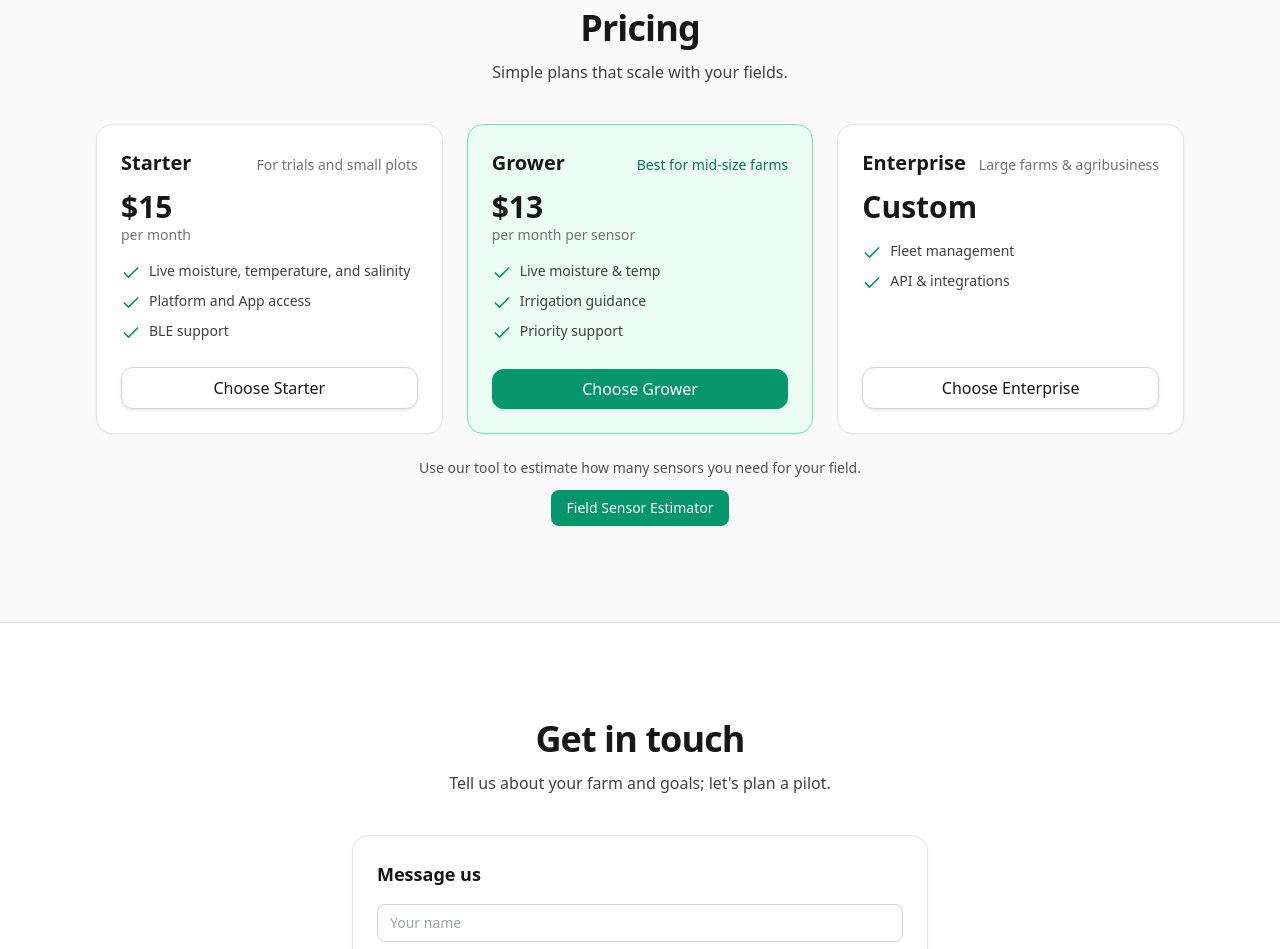
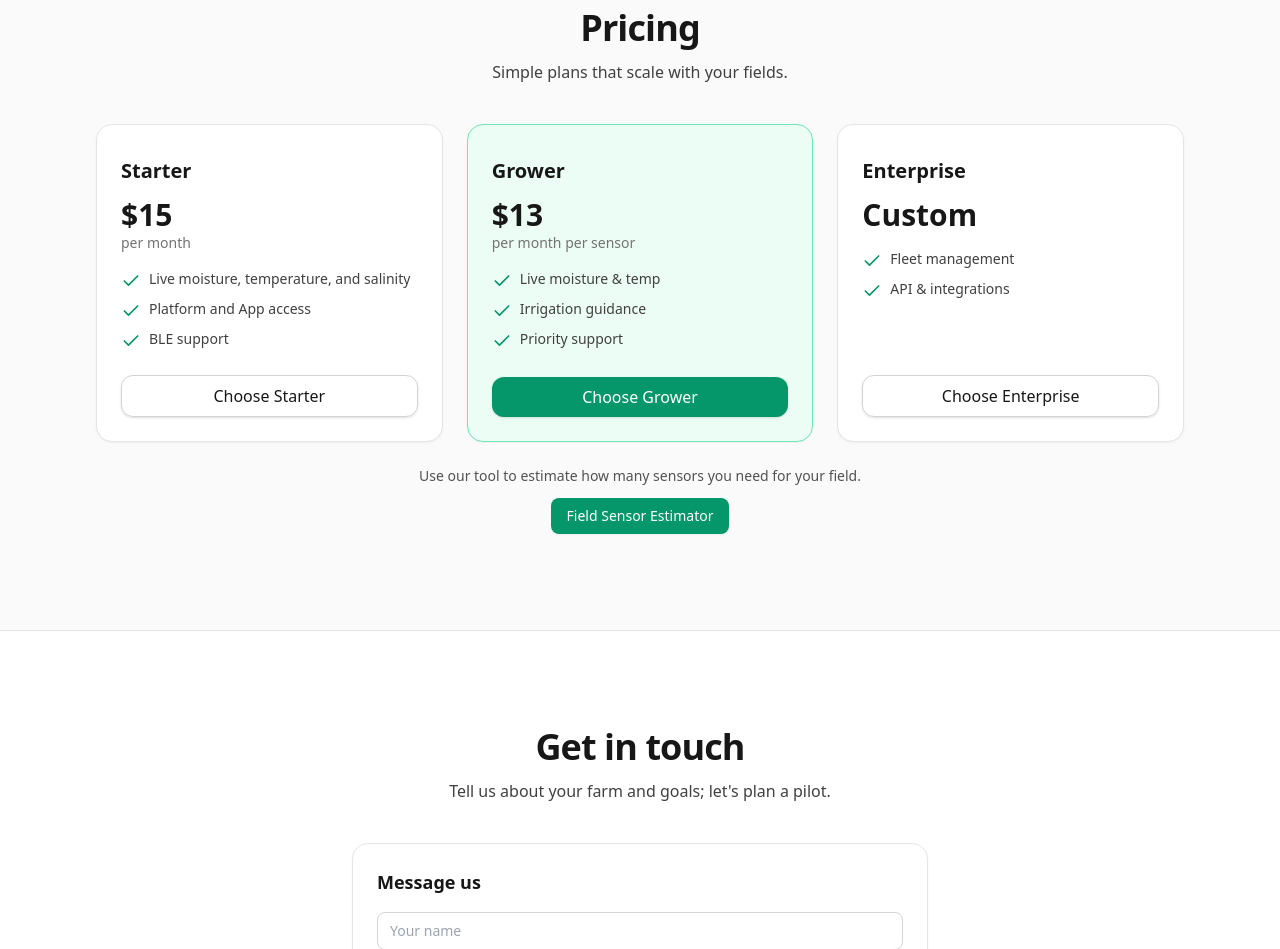
Before and after one commit to Aradina-eg/aradina-website, a React (Vite) app: page / in a window 1280 px wide. Shown: the part 1200-2149 px from the top of the page. Built offline with nearby package versions, Linux system fonts and the light colour scheme.

Commit message:
features

```diff
--- a/src/components/PricingCard.jsx
+++ b/src/components/PricingCard.jsx
@@ -8,16 +8,19 @@ const PricingCard = ({ plan }) => (
         : "border-neutral-200 bg-white"
     } p-6 shadow-sm`}
   >
-    <div className="flex items-baseline justify-between">
-      <h3 className="text-xl font-semibold text-neutral-900">{plan.name}</h3>
+    {plan.capability ? (
       <span
-        className={`text-sm ${
-          plan.highlight ? "text-emerald-700" : "text-neutral-500"
+        className={`text-xs font-semibold uppercase tracking-wide ${
+          plan.highlight ? "text-emerald-700" : "text-emerald-600"
         }`}
       >
-        {plan.blurb}
+        {plan.capability}
       </span>
-    </div>
+    ) : null}
+    <h3 className="mt-2 text-xl font-semibold text-neutral-900">{plan.name}</h3>
+    {plan.description ? (
+      <p className="mt-2 text-sm text-neutral-600">{plan.description}</p>
+    ) : null}
     <div className="mt-3 text-3xl font-extrabold text-neutral-900">
       {plan.price}
     </div>
```
